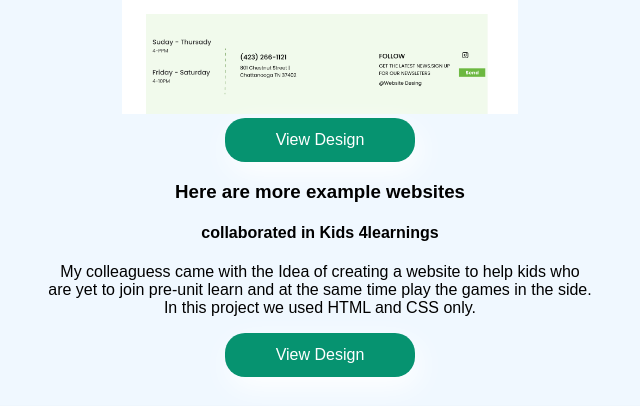
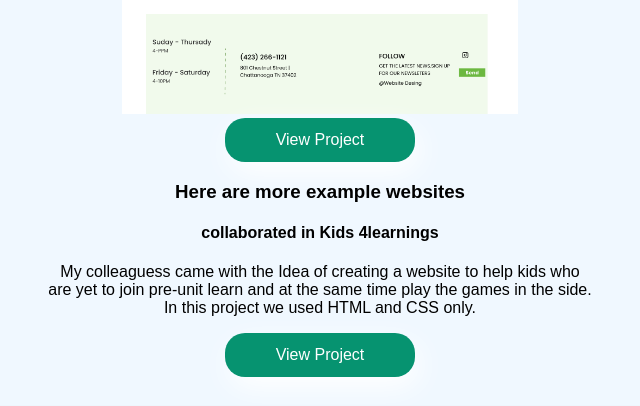
Before and after one commit to mwendaB/portfolio-landingpage, a plain HTML site: page index.html in a window 1280 px wide. Shown: the part 2315-2721 px from the top of the page, 320-960 px from the left. Drawn offline with Linux system fonts and the light colour scheme.

Commit message:
edit some code in css

```diff
--- a/index.html
+++ b/index.html
@@ -86,7 +86,7 @@
              <img src="images/StreetFood(2).png" alt="">
          </div>
            <center>
-            <a href="https://mwendab.github.io/streetfood_webpage/" class="button">View Design</a>
+            <a href="https://mwendab.github.io/streetfood_webpage/" class="button">View Project</a>
            </center>
 
          <div class="examples">
@@ -99,7 +99,7 @@
                   In this project we used HTML and CSS only.
              </p>
              <center>
-             <a href="https://mabunde.github.io/Kids-Learning-Website/" class="button">View Design</a>
+             <a href="https://mabunde.github.io/Kids-Learning-Website/" class="button">View Project</a>
              </center>
          </div>
     </section >
```
